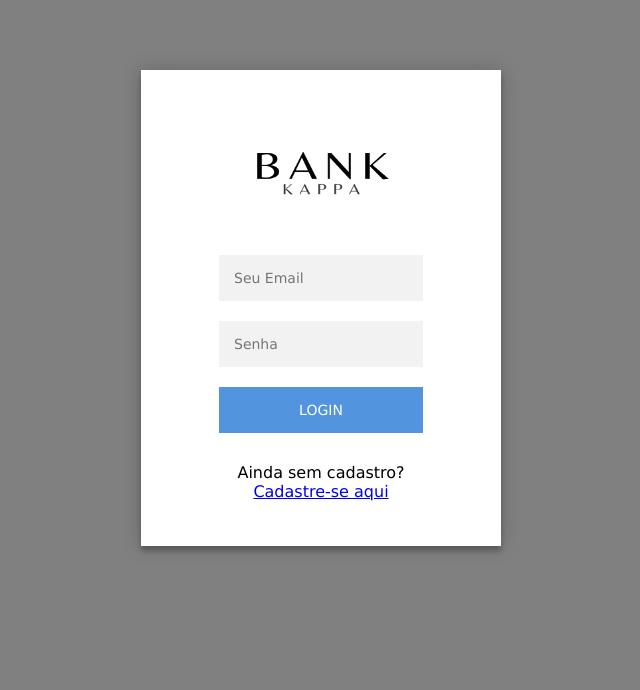
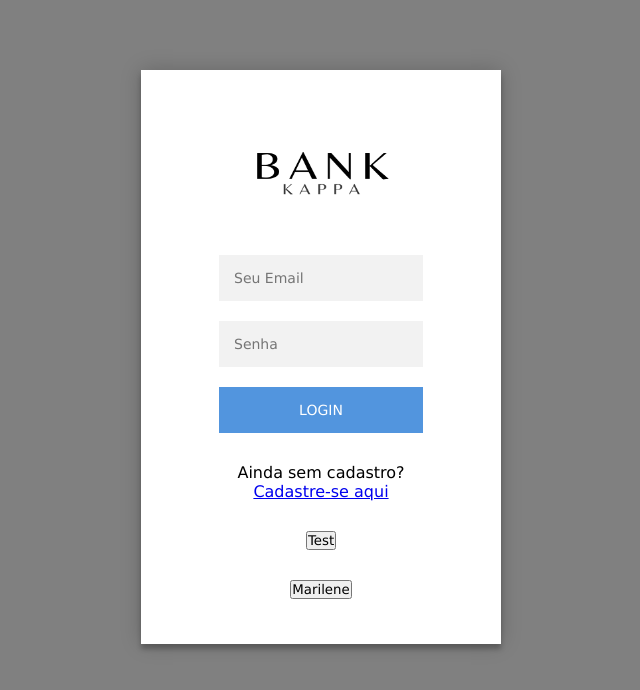
Before and after one commit to Gustavobvs1/simuBanco, a React (Create React App) app in the folder frontend/: page /login in a window 1280 px wide. Shown: the top 690 px of the page, without its empty margins (319-959 px from the left). Built offline with nearby package versions, Linux system fonts and the light colour scheme.

Commit message:
cookie ainda nao funciona

```diff
--- a/frontend/src/pages/Login_Cadastro/Cadastro.jsx
+++ b/frontend/src/pages/Login_Cadastro/Cadastro.jsx
@@ -28,9 +28,9 @@ function Cadastro() {
       .then((res) => {
         if (res.status === 201) {
           setCadastroSuccess(true);
-          setTimeout(() => {
-            window.location.replace("/");
-          }, 1000);
+          // setTimeout(() => {
+          //   window.location.replace("/");
+          // }, 1000);
         }
       })
       .catch((err) => {
--- a/frontend/src/pages/Login_Cadastro/Login.jsx
+++ b/frontend/src/pages/Login_Cadastro/Login.jsx
@@ -11,6 +11,18 @@ function Login() {
   const [loginSuccess, setLoginSuccess] = useState(false);
   const [loginError, setLoginError] = useState(false);
 
+  async function testFunction(event) {
+    event.preventDefault();
+    await axios
+      .get("http://localhost:3002/getcookie")
+      .then((res) => console.log(res));
+  }
+
+  async function deleteCookie(event) {
+    event.preventDefault();
+    await axios.get("http://localhost:3002/deletecookie");
+  }
+
   async function handleSubmit(event) {
     event.preventDefault();
     await axios
@@ -18,16 +30,13 @@ function Login() {
         email,
         senha,
       })
-      .then(async (response) => {
+      .then((response) => {
         console.log(response);
         if (response.status === 200) {
           if (response.data.loggedIn === true) {
             setLoginSuccess(true);
             setLoginError(false);
             // setTimeout(() => window.location.replace("/"), 1000);
-            await axios
-              .get("http://localhost:3002/getcookie")
-              .then((response) => console.log(response.data));
           } else {
             setLoginError(true);
           }
@@ -83,6 +92,8 @@ function Login() {
           <br />
           <Link to="/cadastro">Cadastre-se aqui</Link>
         </p>
+        <button onClick={testFunction}>Test</button>
+        <button onClick={deleteCookie}>Marilene</button>
       </div>
     </main>
   );
```
Also changed, not shown: 1 other file (tests, documents, lock files or other folders).
